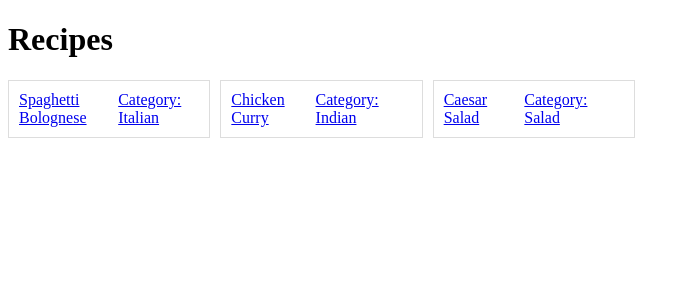
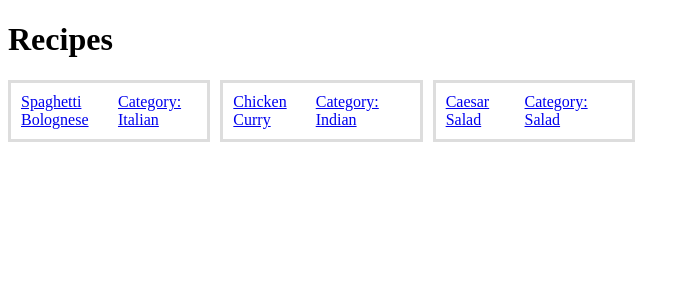
Before and after one commit to abbreviatedman/react-monorepo, a React (Vite) app in the folder 04-advanced-react/4b-redux-toolkit/lesson/: page / in a window 1280 px wide. Shown: the top 300 px of the page, without its empty margins (0-690 px from the left). Built offline with nearby package versions, Linux system fonts and the light colour scheme.

Commit message:
Tweaks layout and style.

```diff
--- a/04-advanced-react/4b-redux-toolkit/lesson/src/components/RecipeItem.jsx
+++ b/04-advanced-react/4b-redux-toolkit/lesson/src/components/RecipeItem.jsx
@@ -3,7 +3,7 @@ function RecipeItem(props) {
 
   const itemStyles = {
     padding: "10px",
-    border: "1px solid #ddd",
+    border: "3px solid #ddd",
     display: "flex",
     justifyContent: "space-between",
     alignItems: "center",
```
Also changed, not shown: 04-advanced-react/4b-redux-toolkit/lesson/src/components/Preferences.jsx (+7 -1 lines).
